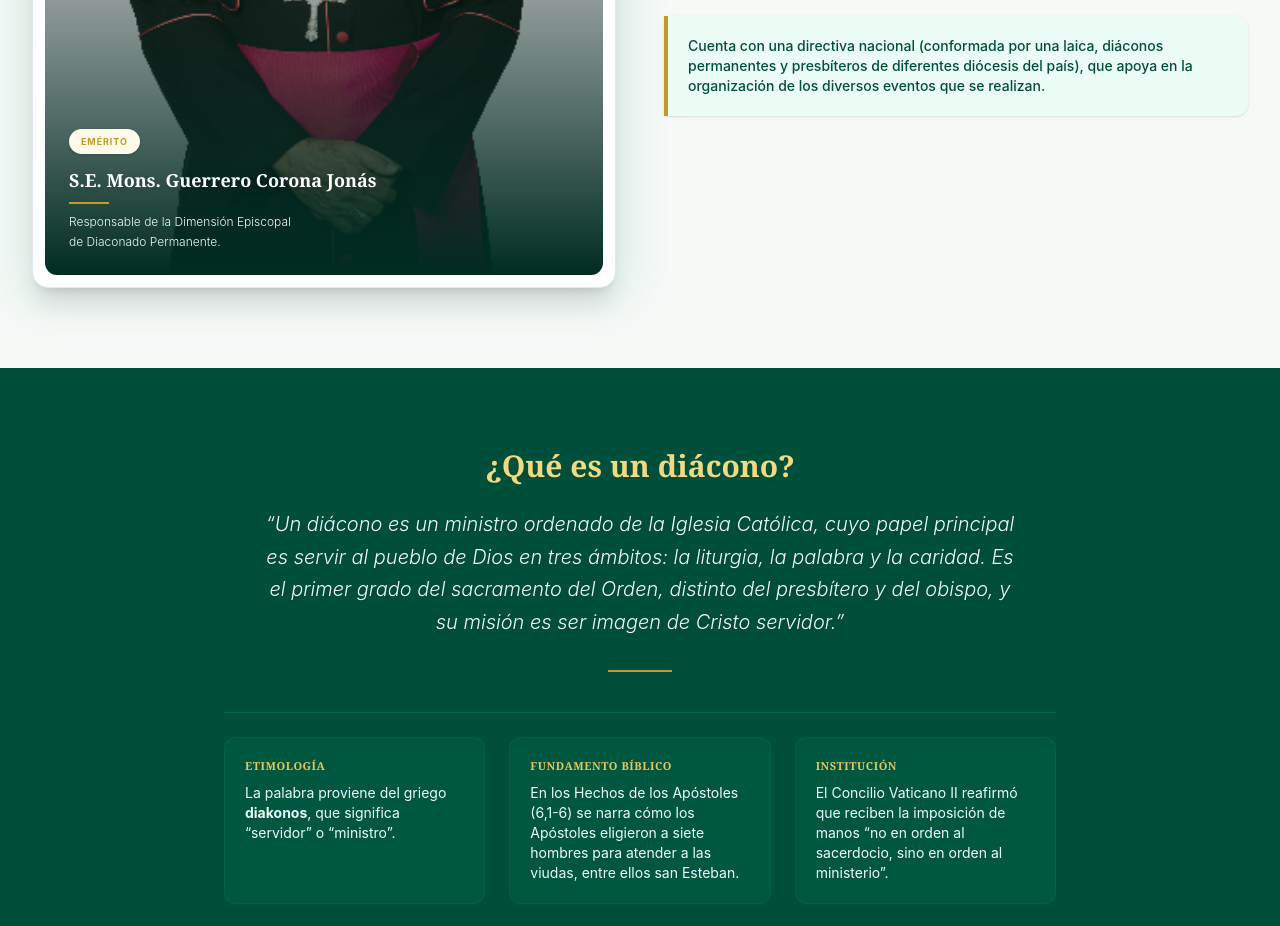
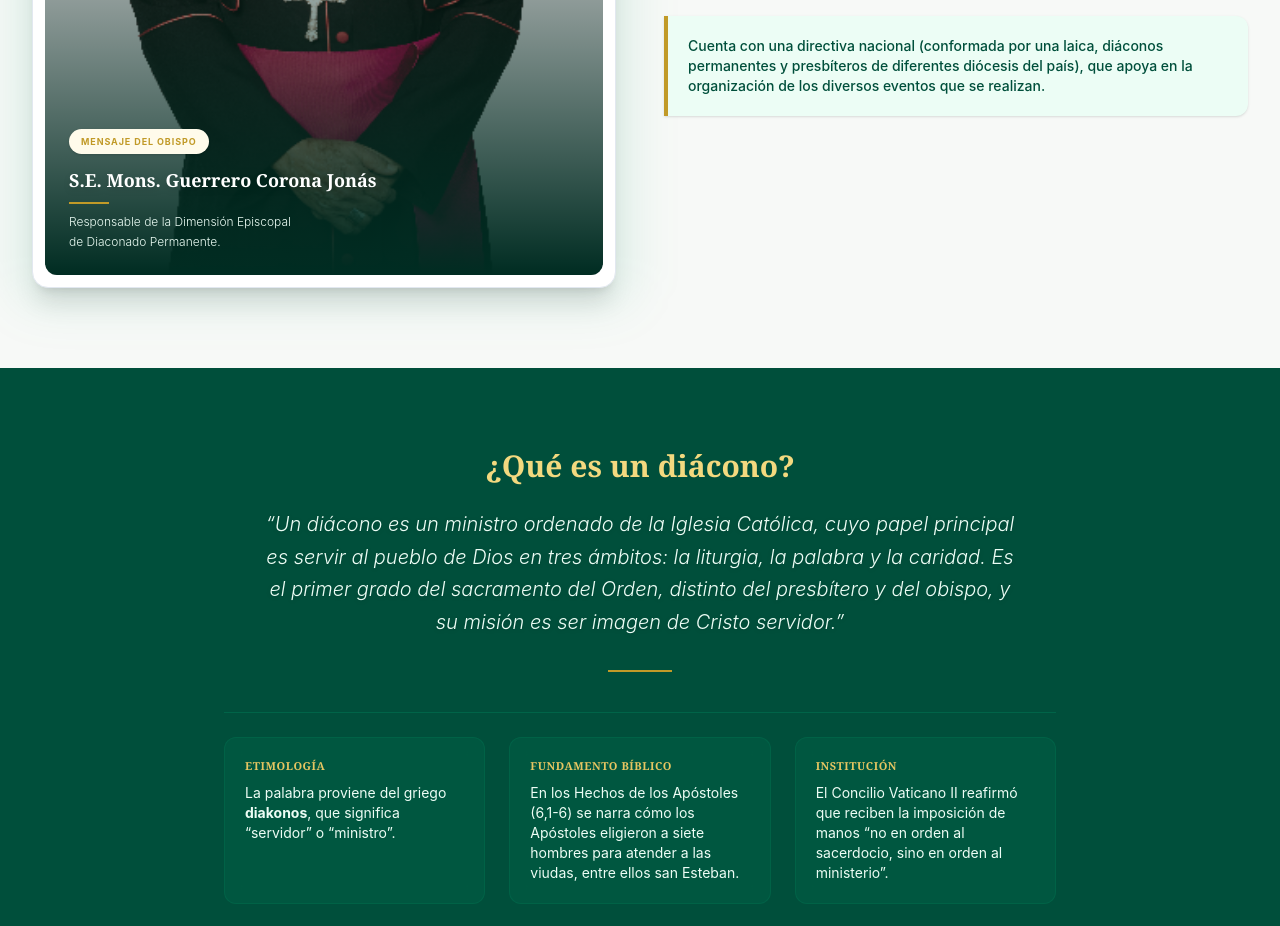
Before and after one commit to sofaimx/diaconous, a React (Vite) app: page / in a window 1280 px wide. Shown: the part 1260-2186 px from the top of the page. Built offline with nearby package versions, Linux system fonts and the light colour scheme.

Commit message:
Correciones

```diff
--- a/src/DimensionPage.jsx
+++ b/src/DimensionPage.jsx
@@ -36,7 +36,7 @@ export default function DimensionPage({ navigateToPage }) {
 
             <div className="mt-5 text-center px-2">
               <p className="font-serif font-bold text-xl text-emerald-950">Mensaje Mons. Jonas Guerrero Corona <br/> <span className="font-serif font-semibold text-lg text-emerald-950">Obispo Emérito de Culiacan</span></p>
-              <p className="text-slate-500 text-base mt-1.5 font-light">Responsable de la Dimensión Ncional del Diaconado Permanente</p>
+              <p className="text-slate-500 text-base mt-1.5 font-light">Responsable de la Dimensión Nacional del Diaconado Permanente</p>
             </div>
 
           </div>
--- a/src/components/Identity.jsx
+++ b/src/components/Identity.jsx
@@ -20,7 +20,7 @@ export default function Identidad({ navigateToPage }) {
 
               <div className="absolute inset-0 bg-gradient-to-t from-emerald-950 via-emerald-950/20 to-transparent flex flex-col justify-end p-6 text-left">
                 <span className="bg-amber-50 text-[#c19a28] text-[9px] font-bold tracking-widest uppercase px-3 py-1.5 rounded-full mb-3 inline-block shadow-sm w-fit">
-                  Emérito
+                  Mensaje del Obispo
                 </span>
                 <h3 className="text-white font-serif font-bold text-lg drop-shadow-md">
                   S.E. Mons. Guerrero Corona Jonás
```
